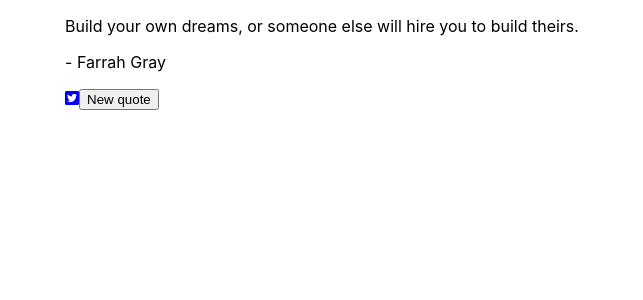
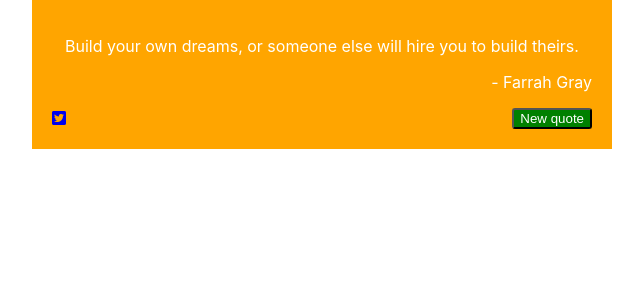
Before and after one commit to anandxs/random-quote-machine, a React (Create React App) app: page / in a window 1280 px wide. Shown: the top 300 px of the page, without its empty margins (318-961 px from the left). Built offline with nearby package versions, Linux system fonts and the light colour scheme.

Commit message:
added basic styling
aligned tweet and new button

```diff
--- a/src/App.css
+++ b/src/App.css
@@ -1,6 +1,37 @@
 #wrapper {
+  background-color: orange;
+  width: 540px;
+  padding: 20px;
+  margin: auto;
+}
+
+#text {
+  text-align: center;
+  color: #fff;
+}
+
+#author {
+  text-align: right;
+  color: #fff;
+}
+
+#buttons {
   display: flex;
-  justify-content: center;
+  justify-content: space-between;
+}
+
+#tweet-quote {
+  text-decoration: none;
+}
+
+#tweet-qutoe:visited {
+  color: inherit;
+}
+
+#new-quote {
+  color: #fff;
+  background-color: green;
+  border-radius: 3px;
 }
 
 /* default styling
--- a/src/App.js
+++ b/src/App.js
@@ -120,8 +120,10 @@ class QuoteMachine extends React.Component {
         <div id="quote-box">
           <p id="text">{this.state.quoteList[this.state.quoteNumber].quote}</p>
           <p id="author">{this.state.quoteList[this.state.quoteNumber].author}</p>
-          <a href={link} target='_blank' id="tweet-quote"><i class="fa-brands fa-square-twitter"></i></a>
-          <button id="new-quote" onClick={this.newQuote}>New quote</button>
+          <div id="buttons">
+            <a href={link} target='_blank' id="tweet-quote"><i class="fa-brands fa-square-twitter"></i></a>
+            <button id="new-quote" onClick={this.newQuote}>New quote</button>
+          </div>
         </div>
       </div>
     );
```
